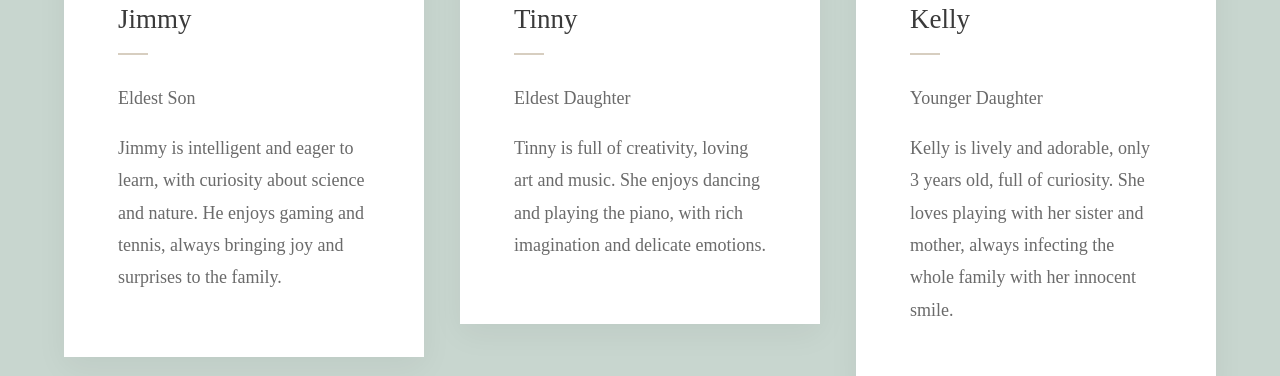
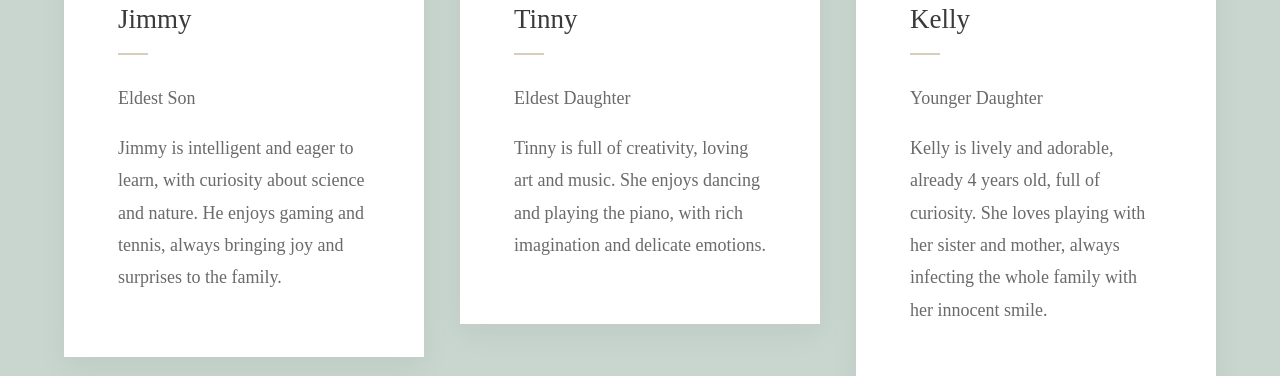
Before and after one commit to dashhuang/my-homepage, a Next.js app: page / in a window 1280 px wide. Shown: the part 2760-3136 px from the top of the page. Built offline with nearby package versions, Linux system fonts and the light colour scheme.

Commit message:
update: update Kelly's age to 4 years old

```diff
--- a/app/constants/texts.ts
+++ b/app/constants/texts.ts
@@ -78,8 +78,8 @@ export const texts = {
       en: 'Younger Daughter'
     },
     desc: {
-      zh: 'Kelly活泼可爱，才3岁，充满好奇心。她最喜欢和姐姐妈妈玩，总是用她天真的笑容感染着全家人。',
-      en: 'Kelly is lively and adorable, only 3 years old, full of curiosity. She loves playing with her sister and mother, always infecting the whole family with her innocent smile.'
+      zh: 'Kelly活泼可爱，已经4岁了，充满好奇心。她最喜欢和姐姐妈妈玩，总是用她天真的笑容感染着全家人。',
+      en: 'Kelly is lively and adorable, already 4 years old, full of curiosity. She loves playing with her sister and mother, always infecting the whole family with her innocent smile.'
     }
   },
   gallery: {
```
